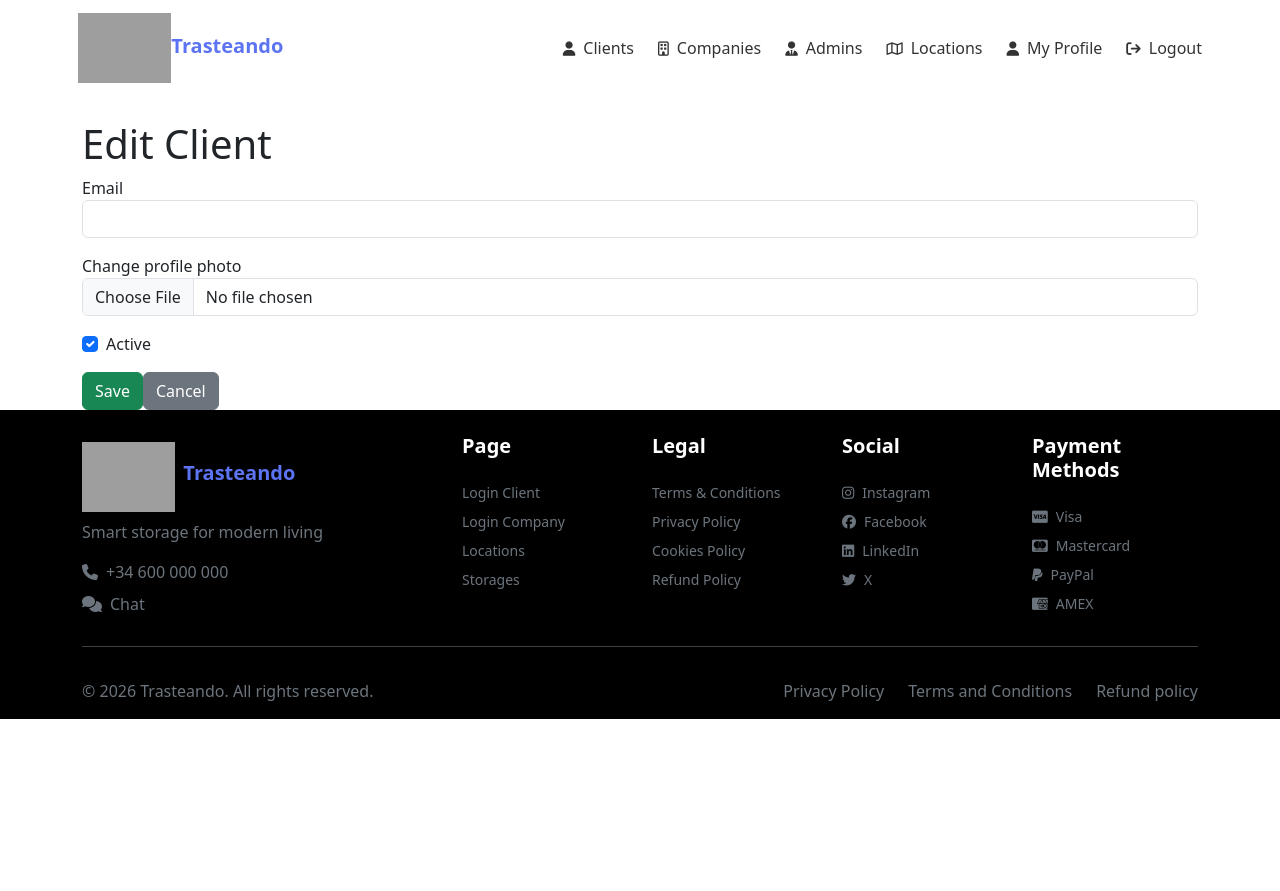
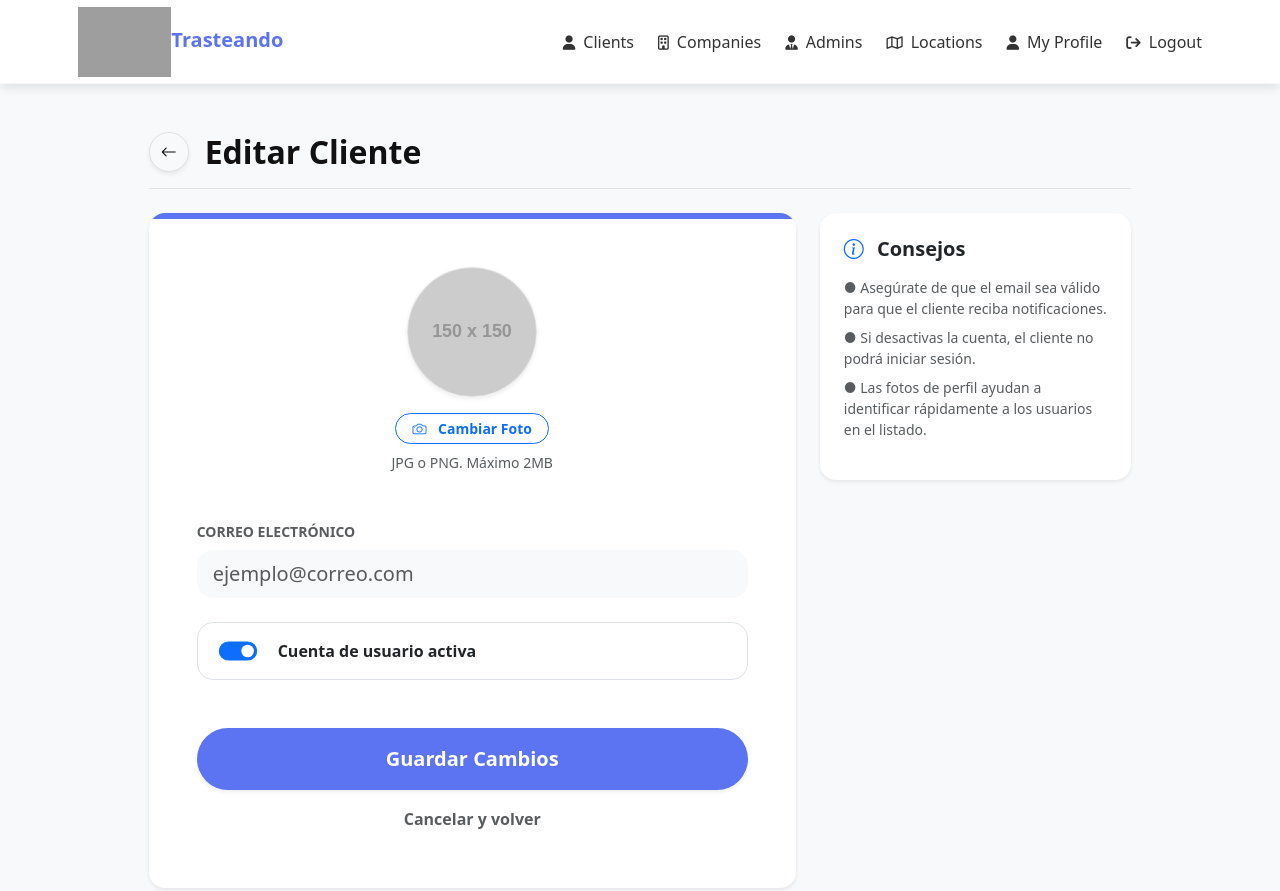
Before and after one commit to SergioC246/SP-124-TRASTEANDO, a React app: page /clients/1/edit in a window 1280 px wide. Shown: the top 891 px of the page. Before the commit the page ends 800 px from the top, so only its background shows below. Built offline with nearby package versions, Linux system fonts and the light colour scheme; no server answers; sample sign-in values are in the browser's storage; grey boxes are pictures that could not be loaded; placeholder pictures from the web are drawn by us.

Commit message:
fixing errors

```diff
--- a/src/front/index.css
+++ b/src/front/index.css
@@ -944,8 +944,13 @@ html {
 /* NAVBAR SIEMPRE POR ENCIMA */
 header,
 .navbar {
-  position: relative;
+  position: sticky;
+  top:0;
   z-index: 1100;
+  background-color: white;
+  height: fit-content;
+  padding:1px 0 1px 0;
+  box-shadow: 0 5px 10px rgba(0, 0, 0, 0.047);
 }
 
 /* Dropdown aún más arriba */
--- a/src/front/pages/ClientEdit.jsx
+++ b/src/front/pages/ClientEdit.jsx
@@ -83,78 +83,119 @@ export const ClientEdit = () => {
   };
 
   return (
-    <div className="container mt-4">
-      <h1>Edit Client</h1>
+    <div className="container-fluid py-5 px-md-5" style={{ backgroundColor: "#f8f9fa", minHeight: "100vh" }}>
+    <div className="row justify-content-center mb-5">
+        <div className="col-lg-11 col-xl-10">
 
-      <div className="mb-3">
-        <label>Email</label>
+            <div className="d-flex align-items-center mb-4 pb-3 border-bottom">
+                <button
+                    className="btn btn-light rounded-circle shadow-sm me-3 d-flex align-items-center justify-content-center"
+                    style={{ width: "40px", height: "40px", border: "1px solid #dee2e6" }}
+                    onClick={() => navigate("/client/private")}
+                >
+                    <i className="bi bi-arrow-left"></i>
+                </button>
+                <h2 className="fw-bold m-0" style={{ color: "var(--text-dark, #111111)" }}>Editar Cliente</h2>
+            </div>
+
+            <div className="row">
+                <div className="col-lg-8">
+                    <div className="card border-0 shadow-sm rounded-4 overflow-hidden">
+                        <div style={{ height: "6px", backgroundColor: "var(--primary-color, #5c73f2)" }}></div>
+                        <div className="card-body p-4 p-md-5">
+
+                            <div className="text-center mb-5">
+                                <div className="position-relative d-inline-block">
+                                    <img
+                                        src={form.photo_url || "https://via.placeholder.com/150"}
+                                        alt="Preview"
+                                        className="rounded-circle shadow-sm object-fit-cover border"
+                                        style={{ width: "130px", height: "130px", border: "4px solid white" }}
+                                    />
+                                    {uploading && (
+                                        <div className="position-absolute top-50 start-50 translate-middle">
+                                            <div className="spinner-border text-primary" role="status"></div>
+                                        </div>
+                                    )}
+                                </div>
+                                <div className="mt-3">
+                                    <label className="btn btn-sm btn-outline-primary rounded-pill px-3 fw-bold" style={{ cursor: 'pointer' }}>
+                                        <i className="bi bi-camera me-2"></i> Cambiar Foto
                                         <input
-          className="form-control"
+                                            type="file"
+                                            hidden
+                                            onChange={handleUploadPhoto}
+                                            disabled={uploading}
+                                        />
+                                    </label>
+                                    <p className="text-muted small mt-2">JPG o PNG. Máximo 2MB</p>
+                                </div>
+                            </div>
+
+                            <div className="mb-4">
+                                <label className="small fw-bold text-uppercase text-muted mb-2 d-block">Correo Electrónico</label>
+                                <input
+                                    type="email"
+                                    className="form-control form-control-lg bg-light border-0 rounded-3"
                                     name="email"
                                     value={form.email}
                                     onChange={handleChange}
+                                    placeholder="ejemplo@correo.com"
                                 />
                             </div>
 
-      {/*Selección de archivos*/}
+                            <input type="hidden" name="photo_url" value={form.photo_url} />
 
-      <div className="mb-3">
-        <label htmlFor="form-label">Change profile photo</label>
-        <input type="file"
-          className="form-control"
-          onChange={handleUploadPhoto}
-          disabled={uploading}
-        />
-        {uploading && <span
-          className="spinner-border spinner-border-sm text-primary ms-2">
-        </span>}
-      </div>
-
-      {/*URL de la foto enviada pro Cloudinary*/}
-
-      <div className="mb-3">
-        {/* <label>URL de la foto</label> */}
-        <input className="form-control bg-light"
-          type="hidden"
-          name="photo_url"
-          value={form.photo_url}
-          onChange={handleChange}
-          placeholder="La URL de la foto"
-        />
-      </div>
-      {/*Preview*/}
-
-      {form.photo_url && (
-        <div className="mb-3">
-          <img src={form.photo_url}
-            alt="Preview"
-            className="img-thumbnail"
-            style={{ width: "150px" }}
-          />
-        </div>
-      )}
-
-      <div className="form-check mb-3">
+                            <div className="form-check form-switch mb-5 p-3 rounded-3 border bg-white shadow-xs">
+                                <div className="ms-2">
                                     <input
+                                        className="form-check-input ms-0"
                                         type="checkbox"
-          className="form-check-input"
                                         name="is_active"
                                         checked={form.is_active}
                                         onChange={handleChange}
+                                        id="activeCheck"
+                                        style={{ scale: "1.2", cursor: "pointer" }}
                                     />
-        <label className="form-check-label">Active</label>
+                                    <label className="form-check-label text-dark fw-bold ms-4" htmlFor="activeCheck" style={{ cursor: "pointer" }}>
+                                        Cuenta de usuario activa
+                                    </label>
+                                </div>
                             </div>
 
-      <button className="btn btn-success" onClick={handleSave}>
-        Save
+                            <div className="d-grid gap-2">
+                                <button
+                                    className="btn btn-lg rounded-pill text-white border-0 py-3 shadow-sm fw-bold"
+                                    style={{ backgroundColor: "var(--primary-color, #5c73f2)" }}
+                                    onClick={handleSave}
+                                >
+                                    Guardar Cambios
                                 </button>
-
                                 <button
-        className="btn btn-secondary"
+                                    className="btn btn-link text-muted py-2 text-decoration-none fw-semibold"
                                     onClick={() => navigate("/client/private")}
                                 >
-        Cancel
+                                    Cancelar y volver
                                 </button>
+                            </div>
+
+                        </div>
+                    </div>
+                </div>
+
+                <div className="col-lg-4">
+                    <div className="card border-0 bg-white shadow-sm rounded-4 p-4 mt-4 mt-lg-0">
+                        <h5 className="fw-bold mb-3"><i className="bi bi-info-circle me-2 text-primary"></i> Consejos</h5>
+                        <ul className="list-unstyled small text-muted">
+                            <li className="mb-2">● Asegúrate de que el email sea válido para que el cliente reciba notificaciones.</li>
+                            <li className="mb-2">● Si desactivas la cuenta, el cliente no podrá iniciar sesión.</li>
+                            <li>● Las fotos de perfil ayudan a identificar rápidamente a los usuarios en el listado.</li>
+                        </ul>
+                    </div>
+                </div>
+            </div>
+        </div>
+    </div>
 </div>
   );
 };
--- a/src/front/pages/ClientePrivateLeases.jsx
+++ b/src/front/pages/ClientePrivateLeases.jsx
@@ -93,7 +93,7 @@ export const ClientPrivateLeases = () => {
                                 <div className="card shadow-sm border-0 h-100 bg-white" style={{ borderRadius: "20px", overflow: "hidden" }}>
                                     <div style={{ height: "180px", position: "relative" }}>
                                         <img
-                                            src={lease.storage.photo || "https://images.unsplash.com/photo-1581404917829-53144e2c115f?q=80&w=600"}
+                                            src={lease.storage.photo || "https://cdn.pixabay.com/photo/2017/02/22/15/55/storage-warehouse-2089775_1280.jpg"}
                                             alt="Storage"
                                             className="w-100 h-100"
                                             style={{ objectFit: "cover" }}
--- a/src/front/pages/Home.jsx
+++ b/src/front/pages/Home.jsx
@@ -170,7 +170,7 @@ export const Home = () => {
               <div key={storage.id} className="col">
                 <div className="nearby-card card h-100" onClick={() => navigate(`/client/private/storage/${storage.id}`)} >
                   <div className="nearby-img-container">
-                    <img src={storage.photo || "https://images.unsplash.com/photo-1581404917829-https://images.unsplash.com/photo-1551313158-73d016a829ae?q=80&w=2037&auto=format&fit=crop&ixlib=rb-4.1.0&ixid=M3wxMjA3fDB8MHxwaG90by1wYWdlfHx8fGVufDB8fHx8fA%3D%3D?auto=format&fit=crop&q=80&w=400"}
+                    <img src={storage.photo || "https://cdn.pixabay.com/photo/2017/02/22/15/55/storage-warehouse-2089775_1280.jpghttps://media.istockphoto.com/id/1803815808/fr/photo/client-%C3%A0-la-recherche-dune-unit%C3%A9-lou%C3%A9e-en-self-stockage.jpg?s=2048x2048&w=is&k=20&c=6uinrDmsMbfxzCs6OsDSEIdMI17tewrlWgMXJw76TyI="}
                       alt={storage.city} />
                   </div>
                   <div className="nearby-content">
--- a/src/front/pages/Map copy.jsx
+++ b/src/front/pages/Map copy.jsx
@@ -250,17 +250,15 @@ export const Map = () => {
                             {/* CONTENEDOR DE IMAGEN CON URL SEGURA */}
                             <div style={{ width: "150px", height: "120px", flexShrink: 0 }}>
                                 <img
-                                    src={storage.photo || "https://images.unsplash.com/photo-1581404917829-5a5d096770db?q=80&w=400&auto=format&fit=crop"}
+                                    src={storage.photo || "https://cdn.pixabay.com/photo/2017/02/22/15/55/storage-warehouse-2089775_1280.jpg"}
                                     alt="Storage"
                                     style={{ width: "100%", height: "100%", objectFit: "cover", borderRadius: "8px" }}
                                     onError={(e) => {
                                         e.target.onerror = null;
-                                        e.target.src = "https://images.unsplash.com/photo-1581404917829-5a5d096770db?q=80&w=400&auto=format&fit=crop";
+                                        e.target.src = "https://cdn.pixabay.com/photo/2017/02/22/15/55/storage-warehouse-2089775_1280.jpg";
                                     }}
                                 />
                             </div>
-
-                            {/* CONTENIDO ORIGINAL SIN CAMBIOS DE ESTILO */}
                             <div style={{ flexGrow: 1 }}>
                                 <h4 style={{ margin: "0 0 5px 0" }}>{storage.address}</h4>
                                 <p style={{ margin: "0" }}>{storage.city}</p>
--- a/src/front/pages/Map.jsx
+++ b/src/front/pages/Map.jsx
@@ -198,7 +198,7 @@ export const Map = () => {
             // Estructura limpia para que el CSS haga el trabajo de "borde a borde"
             content: `
                 <div class="custom-info-window" id="info-${storage.storage_id}">
-                    <img src="${storage.photo || "https://images.unsplash.com/photo-1581404917829-5a5d096770db?q=80&w=400&auto=format&fit=crop"}" alt="Storage">
+                    <img src="${storage.photo || "https://cdn.pixabay.com/photo/2017/02/22/15/55/storage-warehouse-2089775_1280.jpg"}" alt="Storage">
                     <div class="info-text">
                         <h6>${storage.size} m² en ${storage.city}</h6>
                         <p>${storage.price}€ <span style="font-size:14px; font-weight:normal; color:#717171;">/ mes</span></p>
@@ -264,7 +264,7 @@ export const Map = () => {
                     {storages.map(storage => (
                         <div key={storage.storage_id} className="airbnb-grid-card" onClick={() => navigate(`/client/private/storage/${storage.storage_id}`)}>
                             <div className="img-container">
-                                <img src={storage.photo || "https://images.unsplash.com/photo-1581404917829-5a5d096770db?q=80&w=400&auto=format&fit=crop"} alt="Storage" />
+                                <img src={storage.photo || "https://cdn.pixabay.com/photo/2017/02/22/15/55/storage-warehouse-2089775_1280.jpg"} alt="Storage" />
                             </div>
                             <div className="card-info mt-2">
                                 <p className="fw-bold mb-0 text-truncate">Trastero en {storage.city}</p>
--- a/src/front/pages/SearchHome.jsx
+++ b/src/front/pages/SearchHome.jsx
@@ -146,7 +146,7 @@ export const SearchHome = () => {
 
                                         <div className="col-5">
                                             <img
-                                                src={storage.photo || "https://images.unsplash.com/photo-1581404917829-5a5d096770db?auto=format&fit=crop&q=80&w=400"}
+                                                src={storage.photo || "https://cdn.pixabay.com/photo/2017/02/22/15/55/storage-warehouse-2089775_1280.jpg"}
                                                 className="img-fluid h-100"
                                                 style={{ objectFit: "cover", minHeight: "140px" }}
                                                 alt={storage.city}
--- a/src/front/pages/StoragesPrivateDetails.jsx
+++ b/src/front/pages/StoragesPrivateDetails.jsx
@@ -40,7 +40,7 @@ export const StoragesPrivateDetails = () => {
         </div>
     );
 
-    const mainImage = storage.photo || "https://images.unsplash.com/photo-1581404917829-53144e2c115f?auto=format&fit=crop&q=80&w=1000";
+    const mainImage = storage.photo || "https://cdn.pixabay.com/photo/2017/02/22/15/55/storage-warehouse-2089775_1280.jpg";
 
     return (
         <div className="container py-4 pb-5" style={{ color: "#222222", fontFamily: "system-ui, -apple-system, sans-serif" }}>
```
Lines whose indentation alone changed are shown as unchanged.
